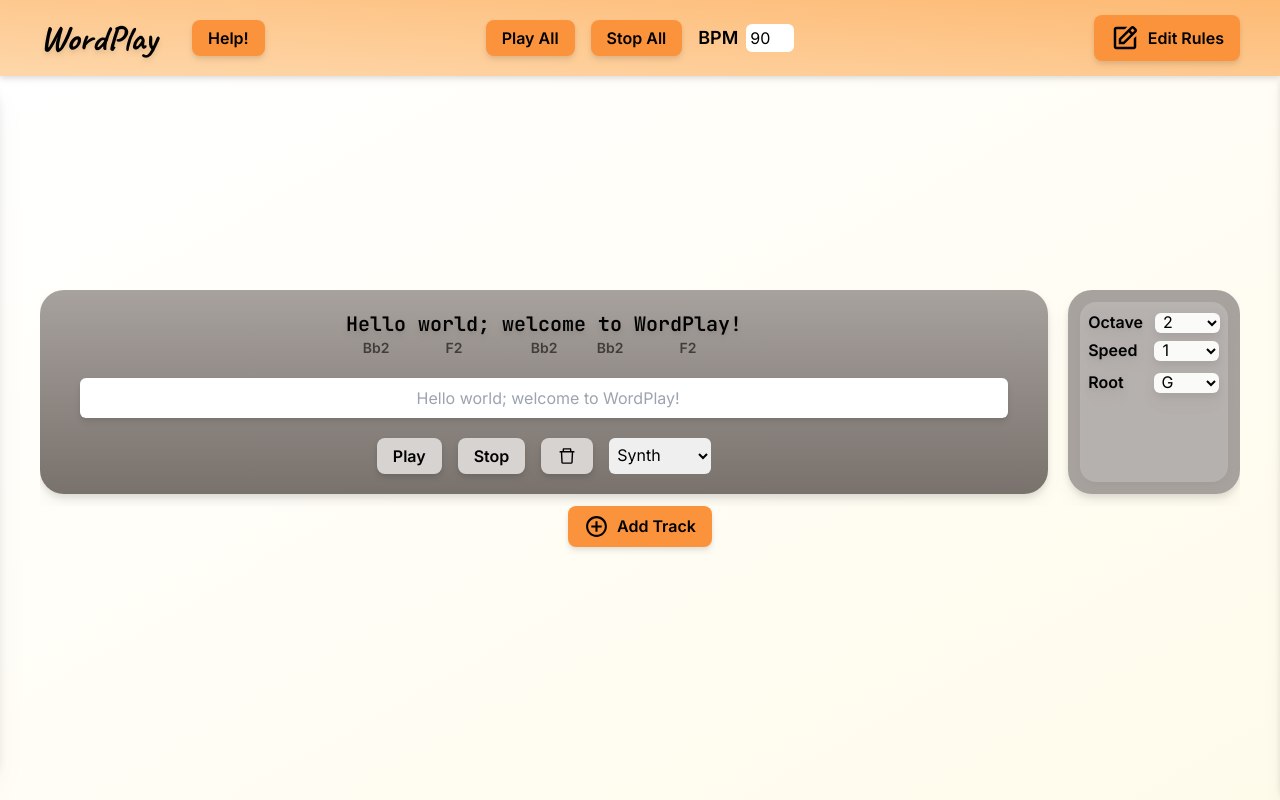
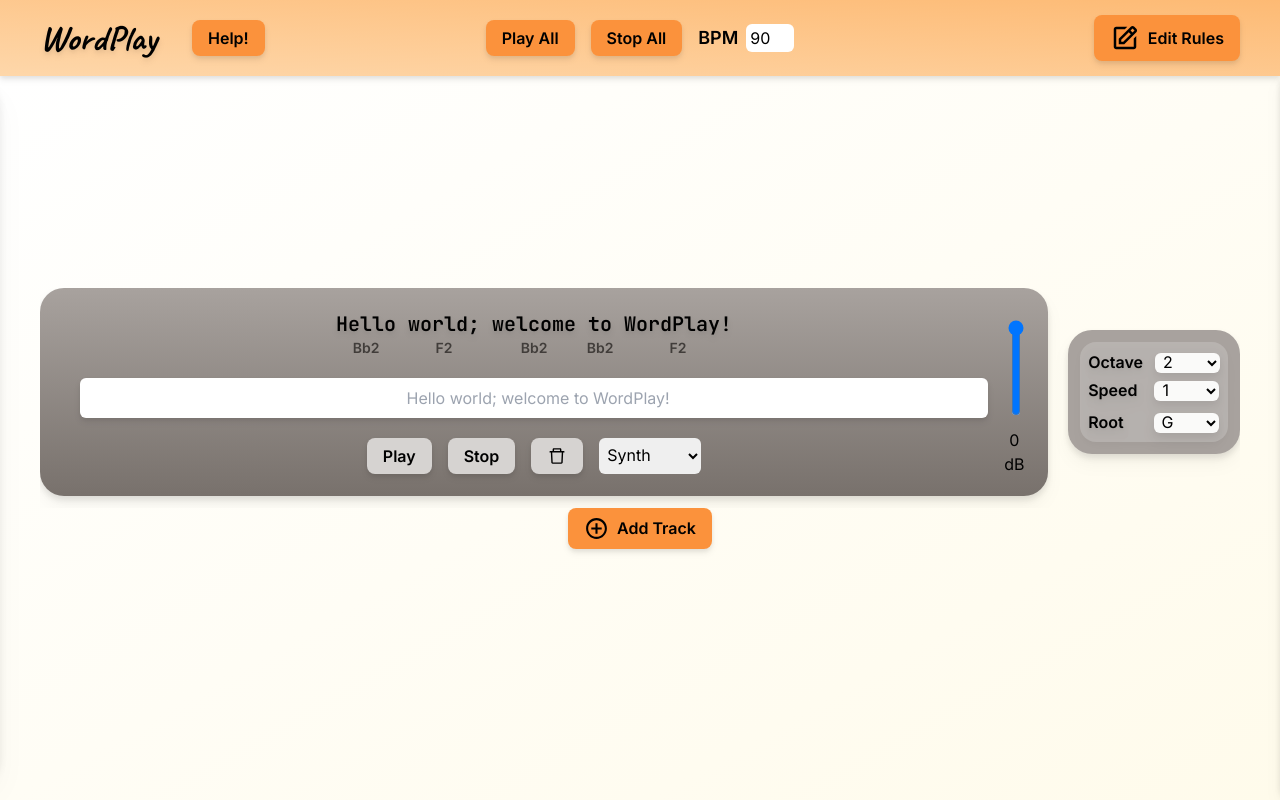
Before and after one commit to antonwallstedt/wordplay, a React (Vite) app: page / in a window 1280 px wide. Shown: the top 800 px of the page. Built offline with nearby package versions, Linux system fonts and the light colour scheme; what tw-elements would draw is missing.

Commit message:
Play on Enter; Volume slider

```diff
--- a/src/containers/TrackContainer.jsx
+++ b/src/containers/TrackContainer.jsx
@@ -22,12 +22,14 @@ const TrackContainer = ({
    */
   const lexer = new PseudoLexer();
   const scaleGenerator = new ScaleGenerator();
+  const [vol, setVol] = useState(0);
   const [text, setText] = useState(inputText);
   const [currentWordIndex, setCurrentWordIndex] = useState(-1);
   const [isPlaying, setIsPlaying] = useState(false);
   const [currentNote, setCurrentNote] = useState({});
   const [part, setPart] = useState(null);
   const [currentRoot, setCurrentRoot] = useState(scaleNotes[0]);
+  const [trackSynth, setTrackSynth] = useState();
 
   const [speed, setSpeed] = useState(() => {
     if (inputSpeed) return inputSpeed;
@@ -170,7 +172,9 @@ const TrackContainer = ({
   };
 
   const handleSynthSelect = ({ target }) => {
-    setSynth(synths.find((synth) => synth.name === target.value).name);
+    let newSynth = synths.find((synth) => synth.name === target.value).name;
+    setSynth(newSynth);
+    setTrackSynth(newSynth);
   };
 
   const handleOctaveChange = ({ target }) => {
@@ -208,7 +212,6 @@ const TrackContainer = ({
       scaleNotes,
       currentOctave
     );
-    console.log(shiftedNotes);
 
     let newNotes = [...notes].map((obj, index) => {
       return { ...obj, note: shiftedNotes[index] };
@@ -232,12 +235,24 @@ const TrackContainer = ({
     setCurrentWordIndex(-1);
   };
 
+  const handleKeyPress = (event) => {
+    if (event.key === "Enter" && !isPlaying) {
+      handlePlay();
+    }
+  };
+
+  const handleVolumeChange = ({ target }) => {
+    setVol(Number(target.value));
+    trackSynth.volume.value = Number(target.value);
+  };
+
   const handlePlay = () => {
     if (isPlaying) return;
     Tone.start();
     const currentSynth = synths
       .find((s) => s.name === synth)
       .synth.toDestination();
+    setTrackSynth(currentSynth);
 
     const notePart = new Tone.Part((time, value) => {
       currentSynth.triggerAttackRelease(
@@ -273,7 +288,10 @@ const TrackContainer = ({
       handleStop={handleStop}
       handleSpeedChange={handleSpeedChange}
       handleRootShift={handleRootShift}
+      handleVolumeChange={handleVolumeChange}
+      handleKeyPress={handleKeyPress}
       synth={synth}
+      volume={vol}
       currentScale={mapping}
       currentOctave={currentOctave}
       currentSpeed={speed}
--- a/src/presentational/Track.jsx
+++ b/src/presentational/Track.jsx
@@ -10,18 +10,22 @@ const Track = ({
   handleDelete,
   handleSynthSelect,
   synth,
+  volume,
   currentOctave,
   currentSpeed,
   scaleNotes,
   handleOctaveChange,
   handleSpeedChange,
   handleRootShift,
+  handleVolumeChange,
+  handleKeyPress,
   handlePlay,
   handleStop,
 }) => {
   return (
     <div className="flex w-full items-center justify-center pb-3 text-center">
-      <div className="flex w-full flex-col items-center justify-between rounded-3xl bg-gradient-to-b from-stone-400 to-stone-500 px-10 py-5 drop-shadow-lg">
+      <div className="flex w-full flex-row items-center rounded-3xl bg-gradient-to-b from-stone-400 to-stone-500 px-10 py-5 drop-shadow-lg">
+        <div className="flex w-full flex-col items-center">
           <div className="flex items-center justify-center">
             {displayText.map((obj, index) => highlightWord(obj, index))}
           </div>
@@ -30,6 +34,7 @@ const Track = ({
             maxLength="80"
             placeholder={displayText.map((obj) => obj.word).join(" ")}
             onChange={handleChange}
+            onKeyDown={handleKeyPress}
           />
           <div className="float-left mt-5 flex gap-4">
             <ButtonSecondary text="Play" handleClick={handlePlay} />
@@ -52,7 +57,18 @@ const Track = ({
             </select>
           </div>
         </div>
-      <div className="ml-5 h-full w-auto rounded-3xl bg-stone-400 p-3 drop-shadow-lg">
+        <div className="flex flex-col">
+          <input
+            type="range"
+            min={-50}
+            max={0}
+            className="-mx-5 -mr-14 mt-5 h-20 w-24 -rotate-90 bg-green-600"
+            onChange={handleVolumeChange}
+          />
+          <p className="-mr-6 ml-4 mt-5 flex w-5 flex-col">{volume} dB</p>
+        </div>
+      </div>
+      <div className="ml-5 w-auto rounded-3xl bg-stone-400 p-3 drop-shadow-lg">
         <div className="flex h-full flex-col overflow-auto rounded-2xl bg-stone-50 bg-opacity-20 p-2 drop-shadow-lg">
           <div className="flex flex-row">
             <h3 className="text-md font-semibold drop-shadow-sm">Octave</h3>
```
Lines whose indentation alone changed are shown as unchanged.
